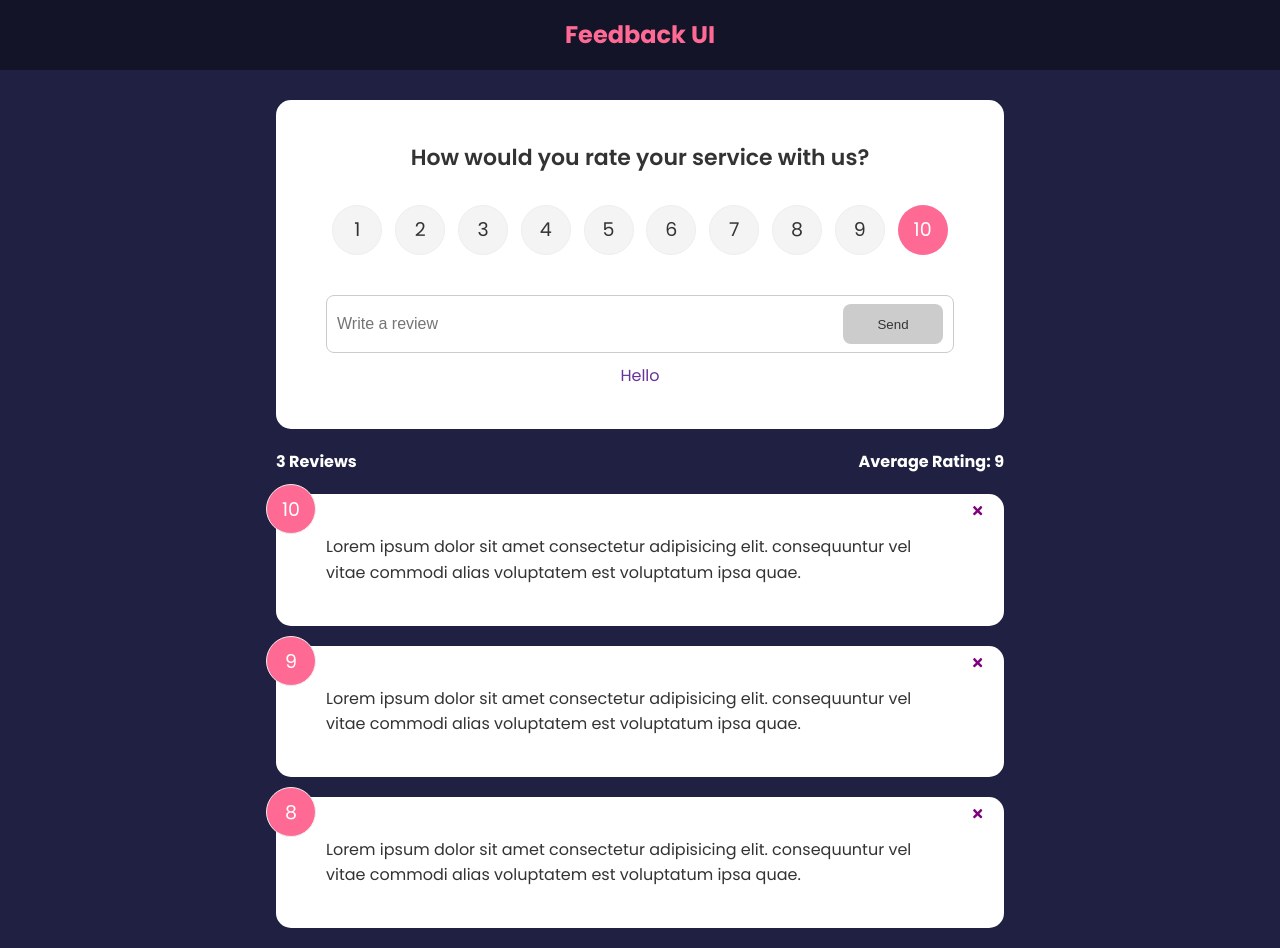
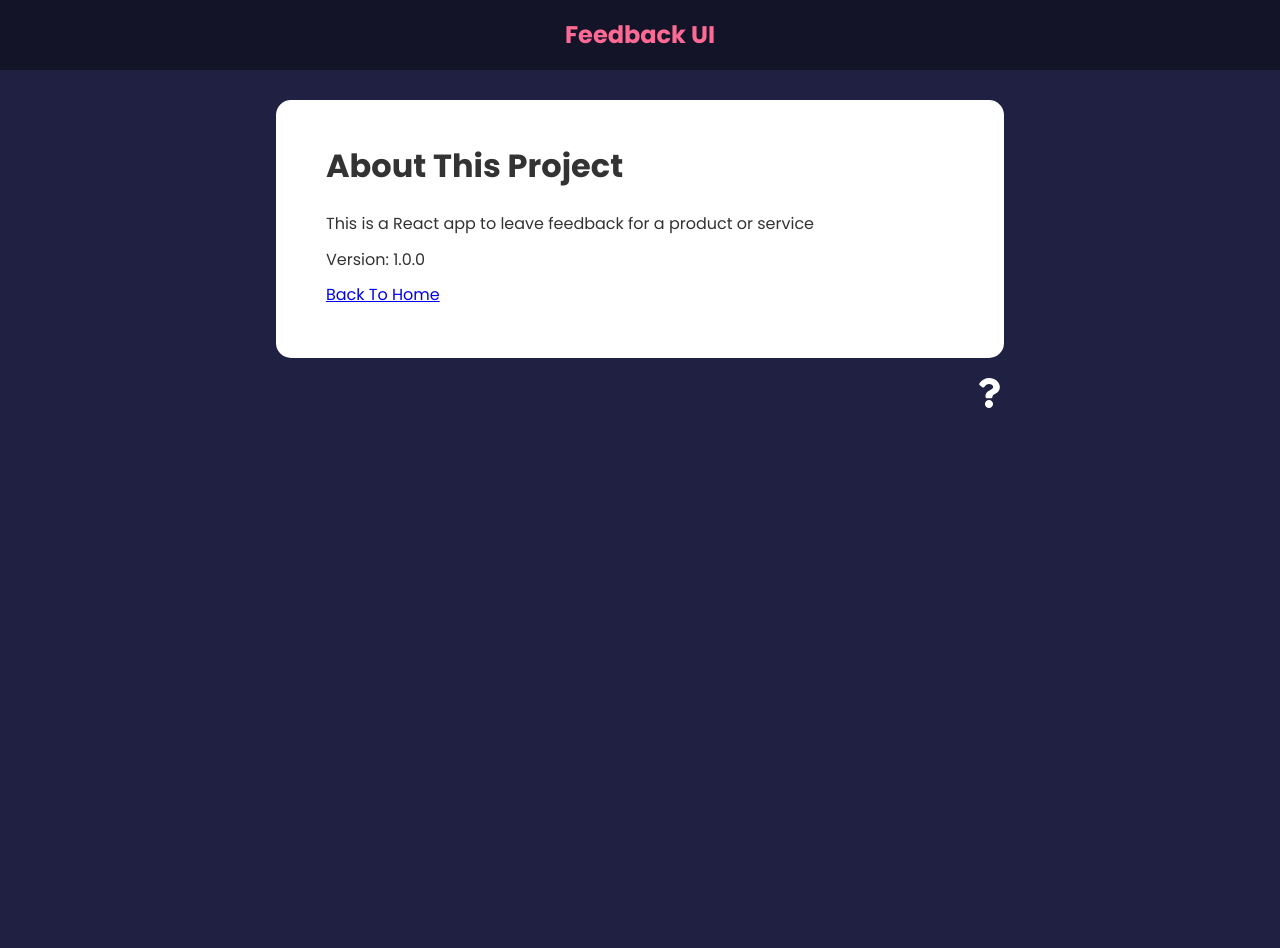
Before and after one commit to ehtsham-shahbaz-98/feedback_ui, a React (Create React App) app: page /about in a window 1280 px wide. After the commit the page ends 800 px from the top, so only its background shows below. Built offline with nearby package versions, Linux system fonts and the light colour scheme.

Commit message:
Update: Context API Implemented

```diff
--- a/package.json
+++ b/package.json
@@ -10,6 +10,7 @@
     "react": "^18.2.0",
     "react-dom": "^18.2.0",
     "react-icons": "^4.4.0",
+    "react-router-dom": "^6.4.2",
     "react-scripts": "5.0.1",
     "uuid": "^9.0.0",
     "web-vitals": "^2.1.4"
--- a/src/App.js
+++ b/src/App.js
@@ -1,35 +1,38 @@
 import React from "react";
-import { v4 as uuidv4 } from "uuid";
+import { BrowserRouter as Router, Route, Routes } from "react-router-dom";
 import Header from "./components/Header";
 import FeedbackList from "./components/FeedbackList";
 import FeedbackStats from "./components/FeedbackStats";
 import FeedbackForm from "./components/FeedbackForm";
-import FeedbackData from "./data/FeedbackData";
-import Card from "./components/shared/Card";
+import AboutIconLink from "./components/AboutIconLink";
+import AboutPage from "./pages/AboutPage";
+import { FeedbackProvider } from "./context/FeedbackContext";
 
 function App() {
-  const [feedback, setFeedback] = React.useState(FeedbackData);
-
-  const addFeedback = (newFeedback) => {
-    newFeedback.id = uuidv4();
-    setFeedback([newFeedback, ...feedback]);
-  }
-
-  const deleteFeedback = (id) => {
-    if (window.confirm("Are you sure you want to delete?")) {
-      setFeedback(feedback.filter((item) => item.id !== id));
-    }
-  };
 
   return (
-    <>
-      <Header text="Feedback UI" />
-      <div className="container">
-        <FeedbackForm handleAdd={addFeedback} />
-        <FeedbackStats feedback={feedback} />
-        <FeedbackList feedback={feedback} handleDelete={deleteFeedback} />
-      </div>
-    </>
+    <FeedbackProvider>
+      <Router>
+        <Header text="Feedback UI" />
+        <div className="container">
+          <Routes>
+            <Route
+              exact
+              path="/"
+              element={
+                <>
+                  <FeedbackForm />
+                  <FeedbackStats />
+                  <FeedbackList />
+                </>
+              }
+            />
+            <Route exact path="/about" element={<AboutPage />} />
+          </Routes>
+          <AboutIconLink />
+        </div>
+      </Router>
+    </FeedbackProvider>
   );
 }
 
--- /dev/null
+++ b/src/components/AboutIconLink.jsx
@@ -0,0 +1,19 @@
+import React from "react";
+import { FaQuestion } from "react-icons/fa";
+import { Link } from "react-router-dom";
+
+function AboutIconLink() {
+  return (
+    <div className="about-link">
+      <Link
+        to={{
+          pathname: "/about",
+        }}
+      >
+        <FaQuestion size={30} />
+      </Link>
+    </div>
+  );
+}
+
+export default AboutIconLink;
--- a/src/components/FeedbackForm.jsx
+++ b/src/components/FeedbackForm.jsx
@@ -1,13 +1,16 @@
-import React, { useState } from "react";
+import React, { useState, useContext } from "react";
 import RatingSelect from "./RatingSelect";
 import Card from "./shared/Card";
 import Button from "./shared/Button";
+import FeedbackContext from "../context/FeedbackContext";
 
-function FeedbackForm({handleAdd}) {
+function FeedbackForm() {
   const [text, setText] = useState("");
   const [rating, setRating] = useState(10);
   const [btnDisabled, setBtnDisabled] = useState(true);
   const [message, setMessage] = useState("Hello");
+
+  const { addFeedback } = useContext(FeedbackContext);
 
   const handleTextChange = (e) => {
     if (text === "") {
@@ -17,8 +20,8 @@ function FeedbackForm({handleAdd}) {
       setMessage("Text must be at least 10 characters");
       setBtnDisabled(true);
     } else {
-        setMessage(null);
-        setBtnDisabled(false);
+      setMessage(null);
+      setBtnDisabled(false);
     }
 
     setText(e.target.value);
@@ -27,16 +30,16 @@ function FeedbackForm({handleAdd}) {
   const handleSubmit = (e) => {
     e.preventDefault();
     if (text.trim().length > 10) {
-        const newFeedback = {
-            text,
-            rating
-        }
+      const newFeedback = {
+        text,
+        rating,
+      };
 
-        handleAdd(newFeedback);
+      addFeedback(newFeedback);
 
-        setText('');
+      setText("");
     }
-  }
+  };
 
   return (
     <Card>
--- a/src/components/FeedbackItem.jsx
+++ b/src/components/FeedbackItem.jsx
@@ -1,16 +1,21 @@
 import React from "react";
+import { useContext } from "react";
+import { FaTimes, FaEdit } from "react-icons/fa";
+import PropTypes from "prop-types";
+import Card from "./shared/Card";
+import FeedbackContext from "../context/FeedbackContext";
 
-import { FaTimes } from 'react-icons/fa';
-import PropTypes from 'prop-types';
-import Card from "./shared/Card";
-
-function FeedbackItem({ item, handleDelete }) {
+function FeedbackItem({ item }) {
+  const { deleteFeedback, editFeedback } = useContext(FeedbackContext);
 
   return (
     <Card>
       <div className="num-display">{item.rating}</div>
-      <button onClick={() => handleDelete(item.id)} className="close">
+      <button onClick={() => deleteFeedback(item.id)} className="close">
         <FaTimes color="purple" />
+      </button>
+      <button onClick={() => editFeedback(item)} className="edit">
+        <FaEdit color="purple" />
       </button>
       <div className="text-display">{item.text}</div>
     </Card>
@@ -19,6 +24,6 @@ function FeedbackItem({ item, handleDelete }) {
 
 FeedbackItem.propTypes = {
   item: PropTypes.object.isRequired,
-}
+};
 
 export default FeedbackItem;
--- a/src/components/FeedbackList.jsx
+++ b/src/components/FeedbackList.jsx
@@ -1,10 +1,14 @@
-import React from "react";
+import React, { useContext } from "react";
 
 import { motion, AnimatePresence } from "framer-motion";
-import PropTypes from "prop-types";
+
 import FeedbackItem from "./FeedbackItem";
 
-function FeedbackList({ feedback, handleDelete }) {
+import FeedbackContext from "../context/FeedbackContext";
+
+function FeedbackList() {
+  const {feedback} = useContext(FeedbackContext);
+
   if (!feedback || feedback.length === 0) {
     return <p>No Feedback Yet</p>;
   }
@@ -17,7 +21,6 @@ function FeedbackList({ feedback, handleDelete }) {
             <FeedbackItem
               key={item.id}
               item={item}
-              handleDelete={handleDelete}
             />
           </motion.div>
         ))}
@@ -34,14 +37,4 @@ function FeedbackList({ feedback, handleDelete }) {
   // );
 }
 
-FeedbackList.propTypes = {
-  feedback: PropTypes.arrayOf(
-    PropTypes.shape({
-      id: PropTypes.number.isRequired,
-      text: PropTypes.string.isRequired,
-      rating: PropTypes.number.isRequired,
-    })
-  ),
-};
-
 export default FeedbackList;
--- a/src/components/FeedbackStats.jsx
+++ b/src/components/FeedbackStats.jsx
@@ -1,8 +1,10 @@
-import React from "react";
+import React, { useContext } from "react";
 
-import PropTypes from 'prop-types';
+import FeedbackContext from "../context/FeedbackContext";
 
-function FeedbackStats({ feedback }) {
+function FeedbackStats() {
+  const { feedback } = useContext(FeedbackContext);
+
   // Calculate ratings avg
   let average =
     feedback.reduce((acc, cur) => {
@@ -19,8 +21,4 @@ function FeedbackStats({ feedback }) {
   );
 }
 
-FeedbackStats.propTypes = {
-    feedback: PropTypes.array.isRequired,
-}
-
 export default FeedbackStats;
--- /dev/null
+++ b/src/context/FeedbackContext.js
@@ -0,0 +1,66 @@
+import { createContext, useState } from "react";
+
+import { v4 as uuidv4 } from "uuid";
+
+const FeedbackContext = createContext();
+
+export const FeedbackProvider = ({ children }) => {
+  const [feedback, setFeedback] = useState([
+    {
+      id: 1,
+      text: "This item is from context 1.",
+      rating: 10,
+    },
+    {
+      id: 2,
+      text: "This item is from context 2.",
+      rating: 9,
+    },
+    {
+      id: 3,
+      text: "This item is from context 3.",
+      rating: 8,
+    },
+  ]);
+
+  const [feedbackEdit, setFeedbackEdit] = useState({
+    item: {},
+    edit: false
+  });
+
+  // Delete feedback
+  const deleteFeedback = (id) => {
+    if (window.confirm("Are you sure you want to delete?")) {
+      setFeedback(feedback.filter((item) => item.id !== id));
+    }
+  };
+
+  // Add feedback
+  const addFeedback = (newFeedback) => {
+    newFeedback.id = uuidv4();
+    setFeedback([newFeedback, ...feedback]);
+  };
+
+  // Set item to be updated
+  const editFeedback = (item) => {
+    setFeedbackEdit({
+      item,
+      edit: true
+    });
+  }
+
+  return (
+    <FeedbackContext.Provider
+      value={{
+        feedback,
+        deleteFeedback,
+        addFeedback,
+        editFeedback
+      }}
+    >
+      {children}
+    </FeedbackContext.Provider>
+  );
+};
+
+export default FeedbackContext;
--- /dev/null
+++ b/src/pages/AboutPage.jsx
@@ -0,0 +1,20 @@
+import React from "react";
+
+import { Link } from "react-router-dom";
+
+import Card from "../components/shared/Card";
+
+function AboutPage() {
+  return <Card>
+    <div className="about">
+        <h1>About This Project</h1>
+        <p>This is a React app to leave feedback for a product or service</p>
+        <p>Version: 1.0.0</p>
+        <p>
+            <Link to={'/'}>Back To Home</Link>
+        </p>
+    </div>
+  </Card>;
+}
+
+export default AboutPage;
```
Also changed, not shown: 1 other file (tests, documents, lock files or other folders).
